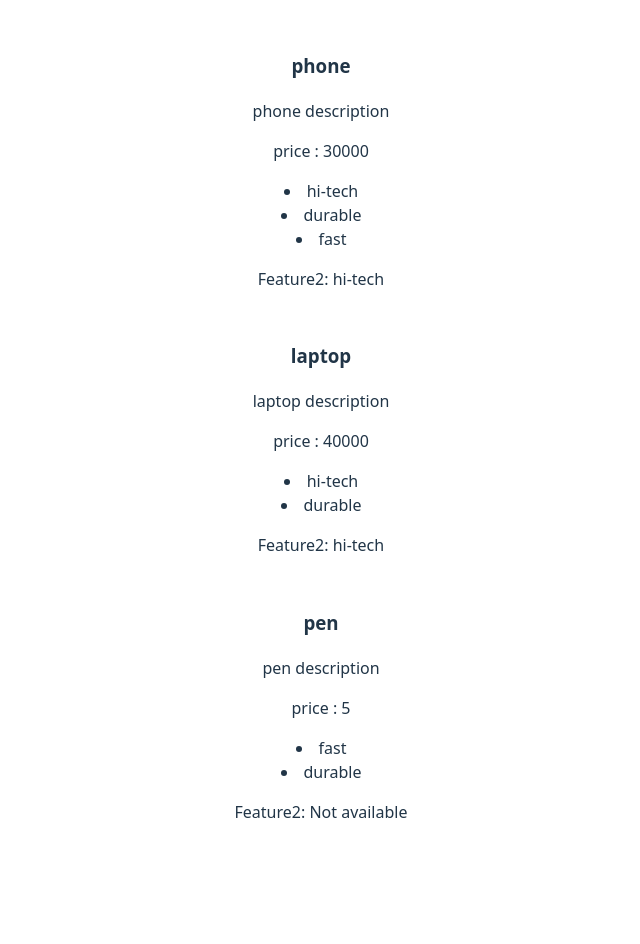
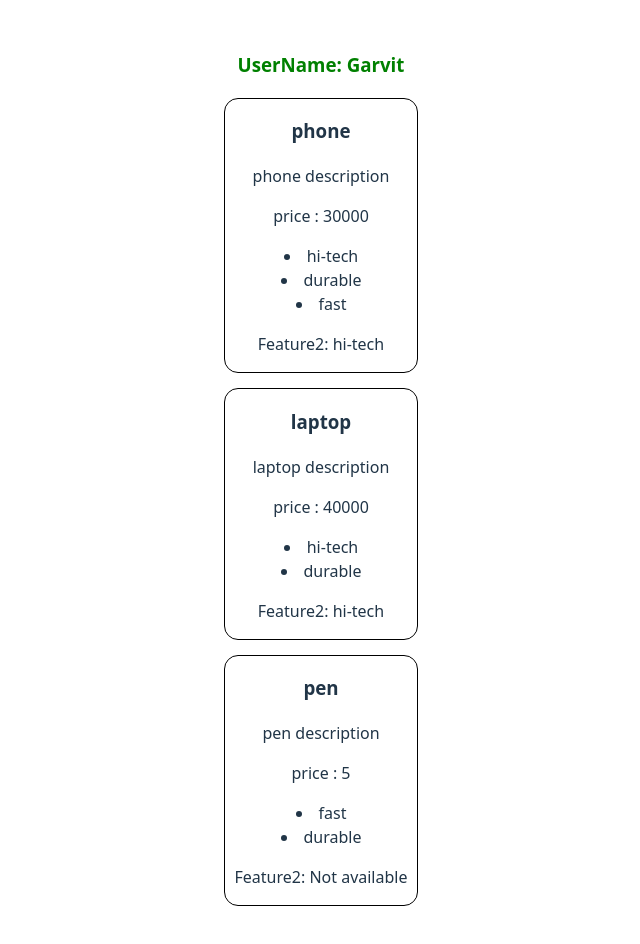
Before and after one commit to Garvit-singh-panwar/WEB-Devlopment, a React (Vite) app in the folder frontend/REACT/basic-react-app/: page / in a window 1280 px wide. Shown: the top 944 px of the page, without its empty margins (319-959 px from the left). Before the commit the page ends 888 px from the top, so only its background shows below. Built offline with nearby package versions, Linux system fonts and the light colour scheme.

Commit message:
using dynamic styling

```diff
--- a/frontend/REACT/basic-react-app/src/App.jsx
+++ b/frontend/REACT/basic-react-app/src/App.jsx
@@ -1,7 +1,7 @@
 import "./App.css"
 import Title from "./Title.jsx"
 import ProductTab from "./productTab.jsx";
-
+import MsgBox from "./MsgBox.jsx";
 
 function Description()
 {
@@ -9,10 +9,14 @@ function Description()
 }
 
 // using new component into app
+// built hriearchy
+// product component --> productTab Component --> App component
 function App() {
 
 return (
   <>
+  {/* we are using dynamic styling using this we print name with the text color we want */}
+  <MsgBox name="Garvit" textColor="green"/>
   <ProductTab/>
   </>
 )
--- /dev/null
+++ b/frontend/REACT/basic-react-app/src/MsgBox.jsx
@@ -0,0 +1,13 @@
+
+// using dynamic styling
+function msgBox({name , textColor}){
+
+    return(
+        <div style={ {color: textColor}}>
+            <h3>UserName: {name}</h3>
+        </div>
+    )
+
+}
+
+export default msgBox;
--- a/frontend/REACT/basic-react-app/src/product.css
+++ b/frontend/REACT/basic-react-app/src/product.css
@@ -1,7 +1,7 @@
 /* css file named same as our component  */
 
 .product {
-    border: 1px solid white;
+    border: 1px solid black;
     border-radius: 14px;
     margin-bottom: 15px;
     padding: 0 10px 0 10px;
```
